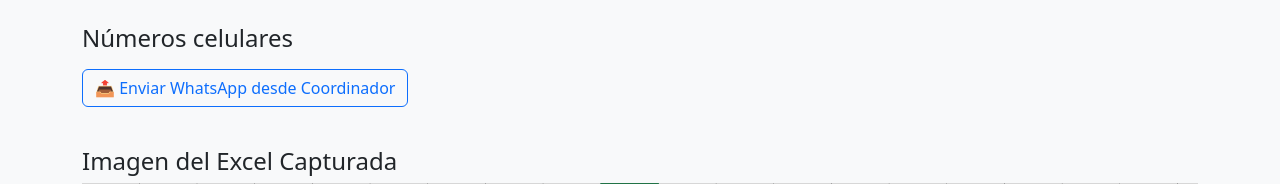
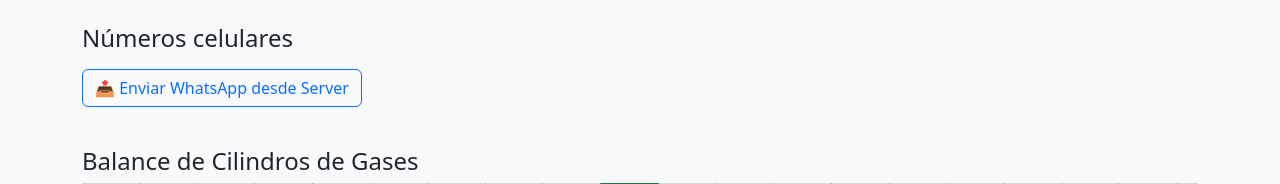
Before and after one commit to Leonardo322-wq/interlab-app, a Flask app: page / in a window 1280 px wide. Shown: the part 771-955 px from the top of the page. Run offline with Flask 3, Linux system fonts and the light colour scheme; data that the repository does not hold is empty; some libraries are stand-ins or nearby versions.

```diff
--- a/templates/index.html
+++ b/templates/index.html
@@ -111,10 +111,10 @@
     </ul>
 
     <form method="POST" action="{{ url_for('enviar_mensaje_whatsapp') }}">
-      <button class="btn btn-outline-primary mb-3">📤 Enviar WhatsApp desde Coordinador</button>
+      <button class="btn btn-outline-primary mb-3">📤 Enviar WhatsApp desde Server</button>
     </form>
 
-    <h4 class="mt-4">Imagen del Excel Capturada</h4>
+    <h4 class="mt-4">Balance de Cilindros de Gases</h4>
     <img src="{{ imagen_ruta }}?t={{ timestamp }}" alt="Imagen generada del Excel" class="img-fluid">
   </div>
 
```
